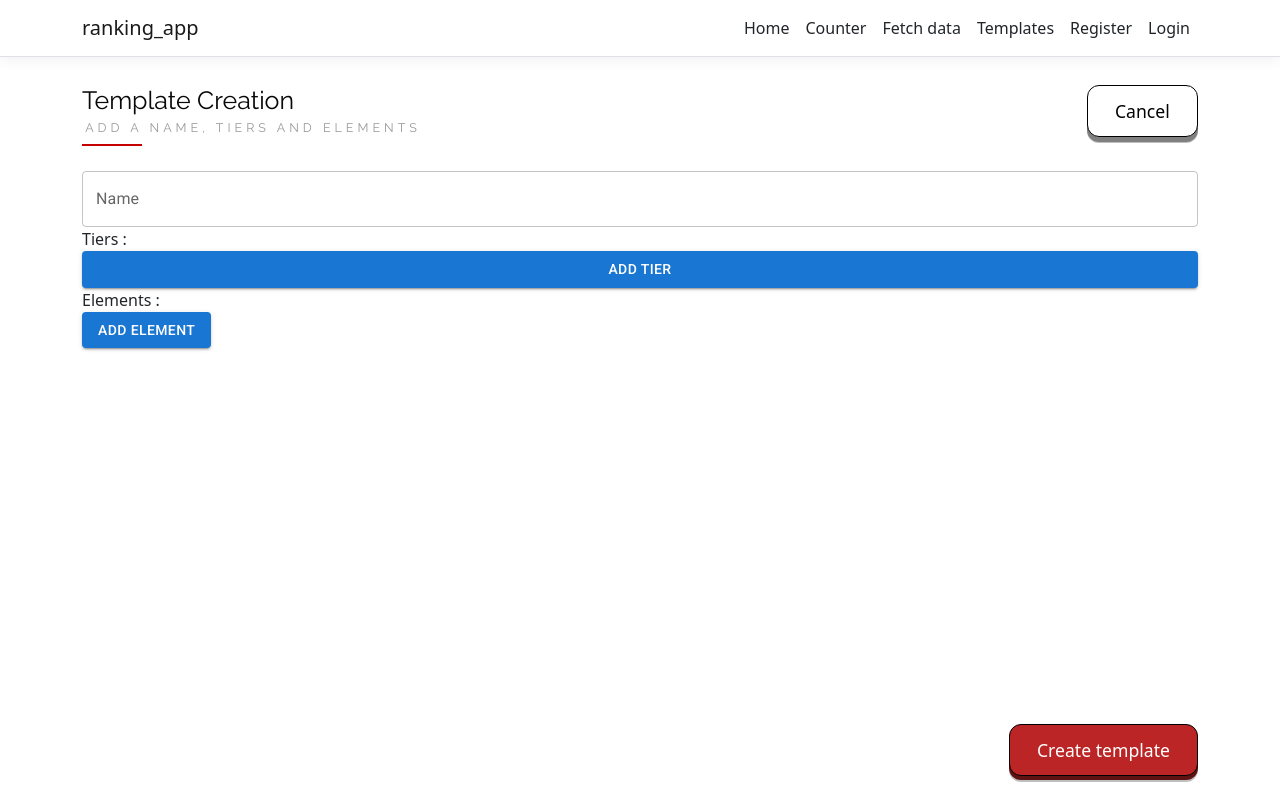
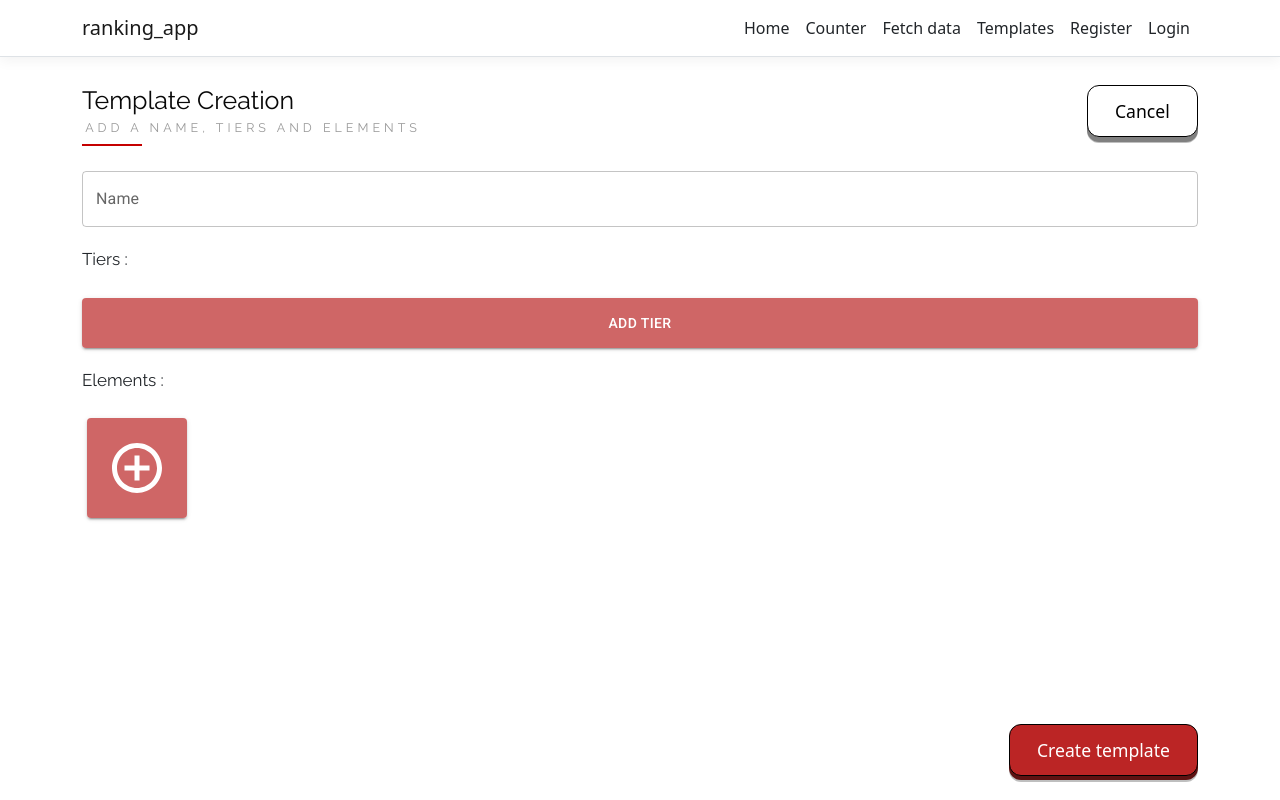
Before and after one commit to mickael-lalanne/ranking-app, a React (Create React App) app in the folder ClientApp/: page /templates in a window 1280 px wide. Both pictures are taken after a click on the button "Add template". Built offline with nearby package versions, Linux system fonts and the light colour scheme; no server answers.

Commit message:
Client: add tier and element buttons design + refacto

```diff
--- a/ClientApp/src/components/ranking/ElementEditView.tsx
+++ b/ClientApp/src/components/ranking/ElementEditView.tsx
@@ -4,31 +4,17 @@ import Button from '@mui/material/Button';
 import { css } from '@emotion/css';
 import { Element } from '../../models/Element';
 import { generateRandomId } from '../../services/Util';
-
-enum ElementViewMode {
-    Edit = 'edit', // When user wants to edit an element
-    Create = 'create', // When user wants to create a element
-    Hide = 'hide' // When the view isn't displayed
-};
+import { EEditViewMode } from '../../models/Template';
 
 /**
  * View displayed when the user wants to create a new element or edit an existing one
  */
-const ElementEditView = ({createCallback}: {
+const ElementEditView = ({createCallback, cancelCallback, editViewMode}: {
     createCallback: (element: Element) => void,
+    cancelCallback: () => void,
+    editViewMode: EEditViewMode
 }) => {
-    const [elementEditView, setElementEditView] = useState<ElementViewMode>(ElementViewMode.Hide);
     const [elementName, setElementName] = useState<string>();
-
-    // Called when the "Add element" button has been clicked
-    const showCreateView = () => {
-        setElementEditView(ElementViewMode.Create);
-    };
-
-    // Called when the "Cancel" button of the edit view has been clicked
-    const hideEditView = () => {
-        setElementEditView(ElementViewMode.Hide);
-    };
 
     // Called when the "Create" button of the edit view has been clicked
     const createElement = () => {
@@ -37,7 +23,6 @@ const ElementEditView = ({createCallback}: {
             name: elementName as string,
             image: 'tmp_img'
         });
-        setElementEditView(ElementViewMode.Hide);
     };
 
     // Called when the element name has changed
@@ -45,7 +30,7 @@ const ElementEditView = ({createCallback}: {
         setElementName(e.target.value);
     };
 
-    if (elementEditView !== ElementViewMode.Hide) {
+    if (editViewMode === EEditViewMode.EditElement) {
         return (<div className={element_edit_view_container_style}>
             <TextField
                 label="Element name"
@@ -58,13 +43,12 @@ const ElementEditView = ({createCallback}: {
             </div>
             <div className={footer_buttons_style}>
                 <div className="app_spacer"></div>
-                <Button variant="outlined" onClick={hideEditView}>Cancel</Button>
+                <Button variant="outlined" onClick={cancelCallback}>Cancel</Button>
                 <Button variant="contained" onClick={createElement} style={{ marginLeft: '10px' }}>Create</Button>
             </div>
         </div>);
     }
-
-    return <Button variant="contained" className={add_btn_style} onClick={showCreateView}>Add Element</Button>;
+    return <></>;
 };
 
 export default ElementEditView;
@@ -89,7 +73,3 @@ const element_image_style = css({
     alignItems: 'center',
     marginTop: '10px'
 })
-
-const add_btn_style = css({
-    marginTop: '5px'
-});
--- a/ClientApp/src/components/ranking/TemplateEditor.tsx
+++ b/ClientApp/src/components/ranking/TemplateEditor.tsx
@@ -1,7 +1,7 @@
 import React, { useState, useEffect } from 'react';
 import TextField from '@mui/material/TextField';
 import TierEditView from './TierEditView';
-import { ETemplateMode, TIERS_COLORS, Template, Tier } from '../../models/Template';
+import { EEditViewMode, ETemplateMode, TIERS_COLORS, Template, Tier } from '../../models/Template';
 import { Element } from '../../models/Element';
 import { css } from '@emotion/css';
 import ElementEditView from './ElementEditView';
@@ -9,8 +9,10 @@ import TmpElementImg from '../../images/tmp_element_img.png';
 import IconButton from '@mui/material/IconButton';
 import RemoveCircleOutlineIcon from '@mui/icons-material/RemoveCircleOutline';
 import DeleteIcon from '@mui/icons-material/Delete';
+import AddCircleOutlineIcon from '@mui/icons-material/AddCircleOutline';
 import AppButton from '../shared/AppButton';
 import { useTheme } from '@mui/material/styles';
+import Button from '@mui/material/Button';
 
 const TemplateEditor = (
     { saveHandler, template, mode }: {
@@ -25,6 +27,7 @@ const TemplateEditor = (
     const [saveButtonText, setSaveButtonText] = useState<string>('');
     const [tierHovering, setTierHovering] = useState<number>();
     const [elementHovering, setElementHovering] = useState<number>();
+    const [editViewMode, setEditViewMode] = useState<EEditViewMode>(EEditViewMode.Hide);
 
     const theme = useTheme();
 
@@ -49,7 +52,12 @@ const TemplateEditor = (
      * @param {Tier} newTier the tier which was created in the Edit view
      */
     const onTierCreated = (newTier: Tier): void => {
-        setTiersToCreate(tiersToCreate.concat(newTier))
+        setTiersToCreate(tiersToCreate.concat(newTier));
+        setEditViewMode(EEditViewMode.Hide);
+    };
+
+    const onEditViewCancel = () => {
+        setEditViewMode(EEditViewMode.Hide);
     };
 
     /**
@@ -57,7 +65,8 @@ const TemplateEditor = (
      * @param {Element} newElement the element which was created in the Edit view
      */
     const onElementCreated = (newElement: Element): void => {
-        setElementsToCreate(elementsToCreate.concat(newElement))
+        setElementsToCreate(elementsToCreate.concat(newElement));
+        setEditViewMode(EEditViewMode.Hide);
     };
 
     /**
@@ -165,29 +174,74 @@ const TemplateEditor = (
         return createdElementsList;
     };
 
+    /**
+     * @returns {JSX.Element} the add tier button only if a tier can be created
+     */
+    const AddTierButton = (): JSX.Element => {
+        if (tiersToCreate.length < 5) {
+            return (
+                <Button
+                    variant="contained"
+                    className={add_tier_btn_style}
+                    onClick={() => setEditViewMode(EEditViewMode.EditTier)}
+                >
+                    Add Tier
+                </Button>
+            );
+        }
+        return <></>;
+    }
+
+    /**
+     * @returns {JSX.Element} the add element button
+     */
+    const AddElementButton = (): JSX.Element => {
+        return (
+            <Button
+                variant="contained"
+                className={add_tier_btn_style + ' ' + element_container_style}
+                onClick={() => setEditViewMode(EEditViewMode.EditElement)}
+            >
+                <AddCircleOutlineIcon style={{ width: '60px', height: '60px' }} />
+            </Button>
+        );
+    }
+
     return(<>
         <div>
             <TextField
                 label="Name"
                 variant="outlined"
+                color="primary"
                 onChange={onNameFieldChange}
                 value={templateName}
                 fullWidth={true}
             />
 
-        <div>Tiers :</div>
+            <div className={editor_title_style}>Tiers :</div>
             <div>
                 {CreatedTiers()}
             </div>
 
-        <TierEditView existingTiers={tiersToCreate} createCallback={onTierCreated} />
+            {AddTierButton()}
+            <TierEditView
+                existingTiers={tiersToCreate}
+                createCallback={onTierCreated}
+                cancelCallback={onEditViewCancel}
+                editViewMode={editViewMode}
+            />
 
-        <div>Elements :</div>
+            <div className={editor_title_style}>Elements :</div>
             <div className={elements_container_style}>
                 {CreatedElements()}
+                {AddElementButton()}
             </div>
 
-        <ElementEditView createCallback={onElementCreated} />
+            <ElementEditView
+                createCallback={onElementCreated}
+                cancelCallback={onEditViewCancel}
+                editViewMode={editViewMode}
+            />
         </div>
         <div className={footer_style}>
             <div className="app_spacer"></div>
@@ -197,7 +251,8 @@ const TemplateEditor = (
 };
 
 export default TemplateEditor;
-
+const TIER_HEIGHT:  string = '50px';
+const TIER_MARGIN_TOP:  string = '5px !important';
 /**
  * CSS STYLES
  */
@@ -205,8 +260,8 @@ const tier_container_style = css({
     display: 'flex',
     alignItems: 'center',
     width: '100%',
-    height: '50px',
-    marginTop: '5px'
+    height: TIER_HEIGHT,
+    marginTop: TIER_MARGIN_TOP
 });
 
 const elements_container_style = css({
@@ -220,10 +275,10 @@ const element_container_style = css({
     position: 'relative',
     border: '1px solid',
     flexDirection: 'column',
-    width: '100px',
-    height: '100px',
-    padding: '5px',
-    margin: '5px',
+    width: '100px !important',
+    height: '100px !important',
+    padding: '5px !important',
+    margin: '5px !important',
     justifyContent: 'center',
     textAlign: 'center'
 });
@@ -238,6 +293,13 @@ const tier_rank_style = css({
 
 const tier_name_style = css({
     padding: '0 20px'
+});
+
+const editor_title_style = css({
+    margin: '20px 0',
+    fontFamily: '"Raleway", sans-serif',
+    fontWeight: 300,
+    fontSize: '17px'
 });
 
 const delete_btn_style = css({
@@ -278,3 +340,9 @@ const footer_style = css({
     display: 'flex',
     margin: '20px 0'
 });
+
+const add_tier_btn_style = css({
+    marginTop: TIER_MARGIN_TOP,
+    width: '100%',
+    height: TIER_HEIGHT
+});
--- a/ClientApp/src/components/ranking/TierEditView.tsx
+++ b/ClientApp/src/components/ranking/TierEditView.tsx
@@ -2,23 +2,18 @@ import React, { useEffect, useState } from 'react';
 import TextField from '@mui/material/TextField';
 import Button from '@mui/material/Button';
 import { css } from '@emotion/css';
-import { TIERS_COLORS, Tier } from '../../models/Template';
+import { EEditViewMode, TIERS_COLORS, Tier } from '../../models/Template';
 import { generateRandomId } from '../../services/Util';
-
-enum TierViewMode {
-    Edit = 'edit', // When user wants to edit a tier
-    Create = 'create', // When user wants to create a tier
-    Hide = 'hide' // When the view isn't displayed
-};
 
 /**
  * View displayed when the user wants to create a new tier or edit an existing one
  */
-const TierEditView = ({createCallback, existingTiers}: {
+const TierEditView = ({createCallback, existingTiers, cancelCallback, editViewMode}: {
     createCallback: (tier: Tier) => void,
-    existingTiers: Tier[]
+    cancelCallback: () => void,
+    existingTiers: Tier[],
+    editViewMode: EEditViewMode
 }) => {
-    const [tierEditView, setTierEditView] = useState<TierViewMode>(TierViewMode.Hide);
     const [tierRank, setTierRank] = useState<number>();
     const [tierName, setTierName] = useState<string>();
     const [availableRanks, setAvailableRanks] = useState<number[]>([0, 1, 2, 3, 4]);
@@ -31,16 +26,6 @@ const TierEditView = ({createCallback, existingTiers}: {
         setAvailableRanks(availableRanks.filter(r => existingTiers.find(tier => tier.rank === r) === undefined));
     }, [existingTiers]);
 
-    // Called when the "Add tier" button has been clicked
-    const showCreateView = () => {
-        setTierEditView(TierViewMode.Create);
-    };
-
-    // Called when the "Cancel" button of the edit view has been clicked
-    const hideEditView = () => {
-        setTierEditView(TierViewMode.Hide);
-    };
-
     // Called when the "Create" button of the edit view has been clicked
     const createTier = () => {
         createCallback({
@@ -48,7 +33,6 @@ const TierEditView = ({createCallback, existingTiers}: {
             name: tierName as string,
             rank: tierRank as number
         });
-        setTierEditView(TierViewMode.Hide);
     };
 
     // Called when the tier name has changed
@@ -79,7 +63,7 @@ const TierEditView = ({createCallback, existingTiers}: {
         return(<div style={{ display: 'flex' }}>{rankCells}</div>)
     };
 
-    if (tierEditView !== TierViewMode.Hide) {
+    if (editViewMode === EEditViewMode.EditTier) {
         return (<div className={tiers_edit_view_container_style}>
             <TextField
                 label="Tier name"
@@ -92,13 +76,13 @@ const TierEditView = ({createCallback, existingTiers}: {
             </div>
             <div className={footer_buttons_style}>
                 <div className="app_spacer"></div>
-                <Button variant="outlined" onClick={hideEditView}>Cancel</Button>
+                <Button variant="outlined" onClick={cancelCallback}>Cancel</Button>
                 <Button variant="contained" onClick={createTier} style={{ marginLeft: '10px' }}>Create</Button>
             </div>
         </div>);
     }
 
-    return <Button variant="contained" className={add_btn_style} onClick={showCreateView}>Add Tier</Button>;
+    return <></>;
 };
 
 export default TierEditView;
@@ -146,8 +130,3 @@ const rank_cell_disabled_style = css({
     opacity: 0.3,
     borderColor: 'unset'
 });
-
-const add_btn_style = css({
-    marginTop: '5px',
-    width: '100%'
-});
--- a/ClientApp/src/models/Template.ts
+++ b/ClientApp/src/models/Template.ts
@@ -28,3 +28,9 @@ export enum ETemplateMode {
     Builder = 'builder',
     Editor = 'editor'
 };
+
+export enum EEditViewMode {
+    EditElement = 'edit-element', // When user wants to edit an element
+    EditTier = 'edit-tier', // When user wants to edit a tier
+    Hide = 'hide' // When the view isn't displayed or an element
+};
```
Also changed, not shown: ClientApp/src/components/Layout.tsx (+10 -2 lines). Lines whose indentation alone changed are shown as unchanged.
